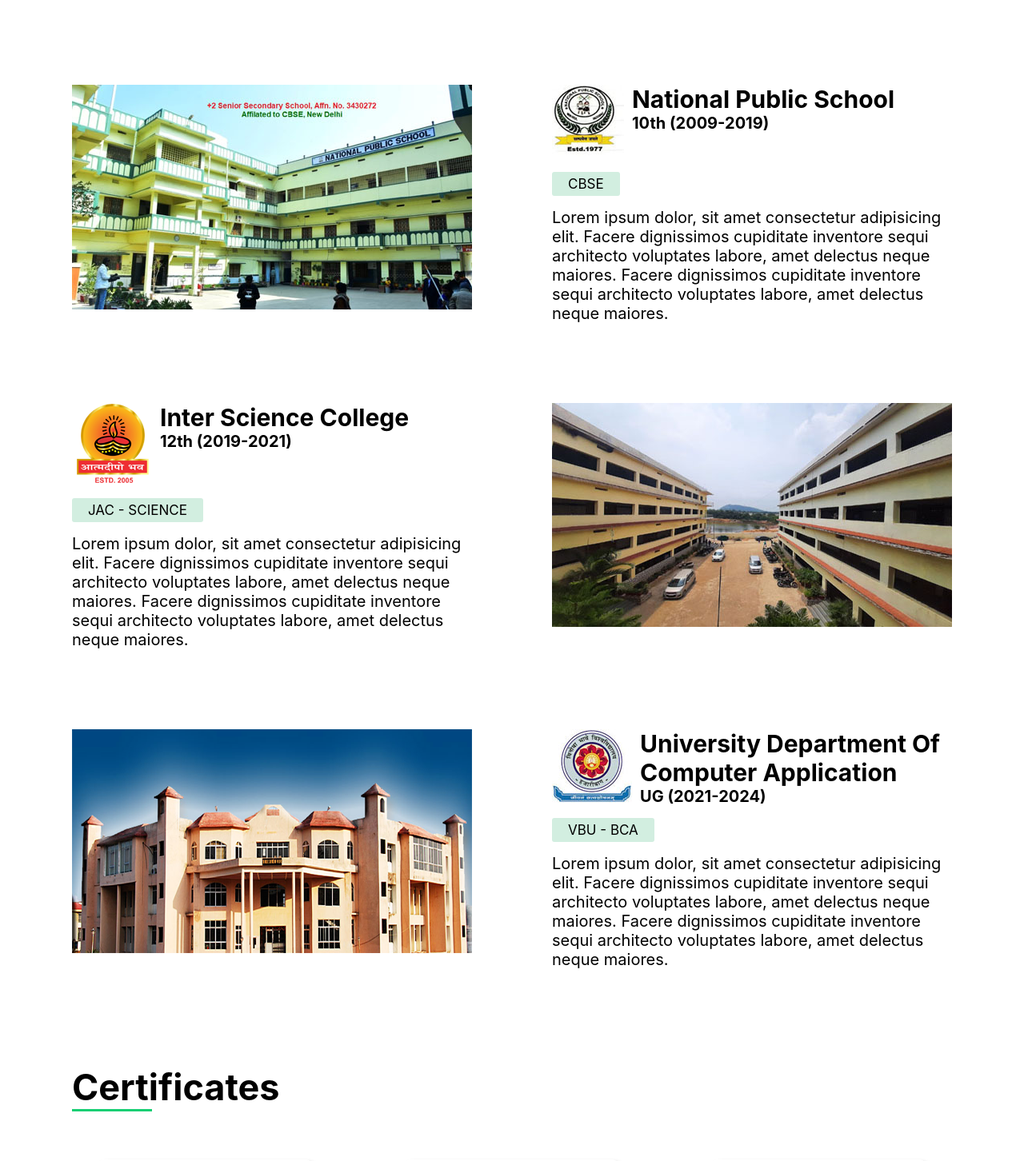
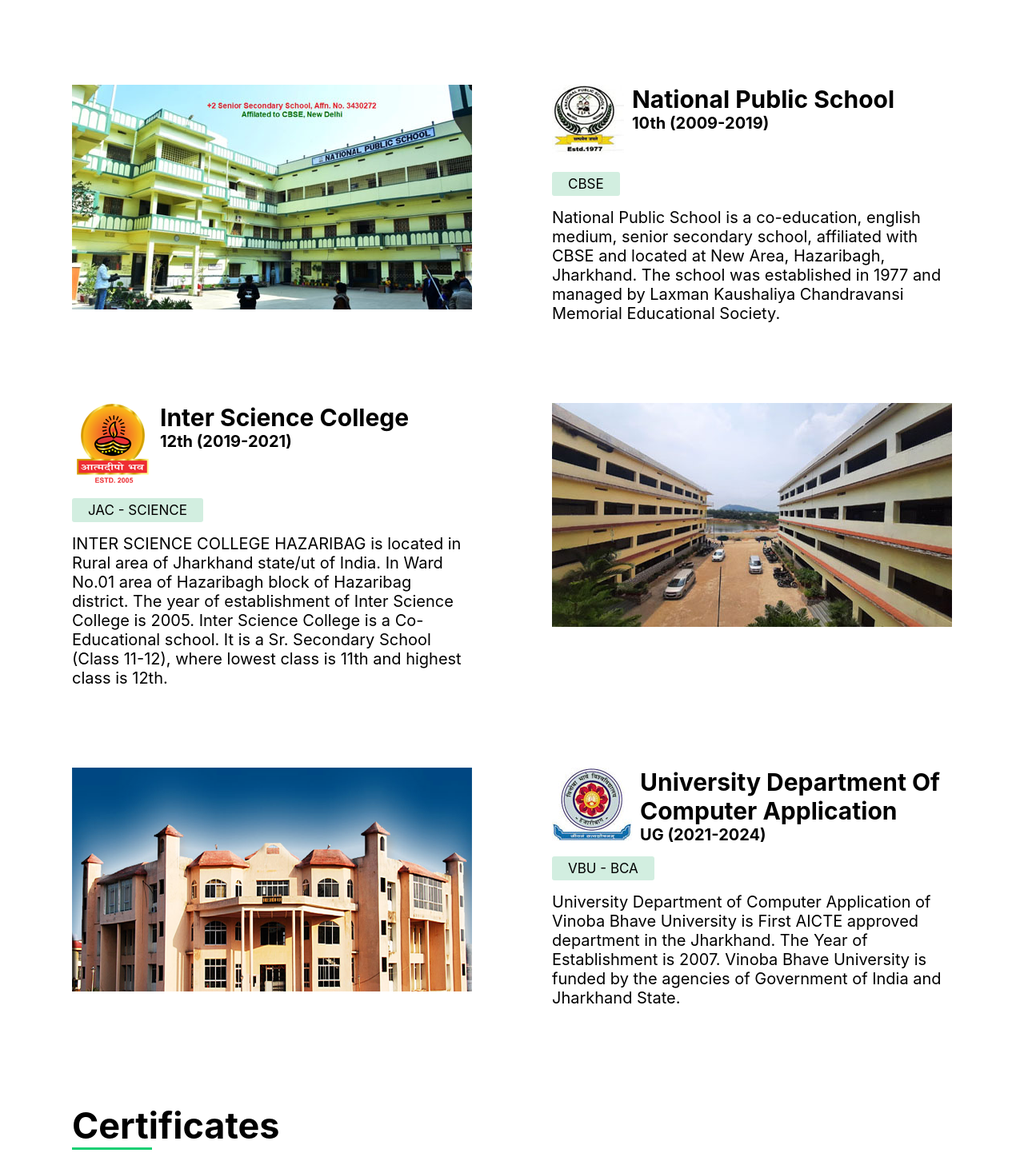
Before and after one commit to RajivRnjan/rajivrnjan.github.io, a React (Create React App) app: page /EducationAndCertificate in a window 1280 px wide. Shown: the part 713-2165 px from the top of the page at 80% size. Built offline with nearby package versions, Linux system fonts and the light colour scheme.

Commit message:
Update EducationAndCertificate.js
college description

```diff
--- a/src/components/Pages/EducationAndCertificate.js
+++ b/src/components/Pages/EducationAndCertificate.js
@@ -74,11 +74,7 @@
                   </div>
                   <span>CBSE</span>
                   <p>
-                    Lorem ipsum dolor, sit amet consectetur adipisicing elit.
-                    Facere dignissimos cupiditate inventore sequi architecto
-                    voluptates labore, amet delectus neque maiores. Facere
-                    dignissimos cupiditate inventore sequi architecto voluptates
-                    labore, amet delectus neque maiores.
+                  National Public School is a co-education, english medium, senior secondary school, affiliated with CBSE and located at New Area, Hazaribagh, Jharkhand. The school was established in 1977 and managed by Laxman Kaushaliya Chandravansi Memorial Educational Society.
                   </p>
                 </div>
               </div>
@@ -102,11 +98,7 @@
                   </div>
                   <span>JAC - SCIENCE</span>
                   <p>
-                    Lorem ipsum dolor, sit amet consectetur adipisicing elit.
-                    Facere dignissimos cupiditate inventore sequi architecto
-                    voluptates labore, amet delectus neque maiores. Facere
-                    dignissimos cupiditate inventore sequi architecto voluptates
-                    labore, amet delectus neque maiores.
+                  INTER SCIENCE COLLEGE HAZARIBAG is located in Rural area of Jharkhand state/ut of India. In Ward No.01 area of Hazaribagh block of Hazaribag district. The year of establishment of Inter Science College is 2005. Inter Science College is a Co-Educational school.  It is a Sr. Secondary School (Class 11-12), where lowest class is 11th and highest class is 12th.
                   </p>
                 </div>
               </div>
@@ -130,11 +122,7 @@
                   </div>
                   <span>VBU - BCA</span>
                   <p>
-                    Lorem ipsum dolor, sit amet consectetur adipisicing elit.
-                    Facere dignissimos cupiditate inventore sequi architecto
-                    voluptates labore, amet delectus neque maiores. Facere
-                    dignissimos cupiditate inventore sequi architecto voluptates
-                    labore, amet delectus neque maiores.
+                    University Department of Computer Application of Vinoba Bhave University is  First AICTE approved department in the Jharkhand. The Year of Establishment is 2007. Vinoba Bhave University is funded by the agencies of Government of India and Jharkhand State.
                   </p>
                 </div>
               </div>
```
